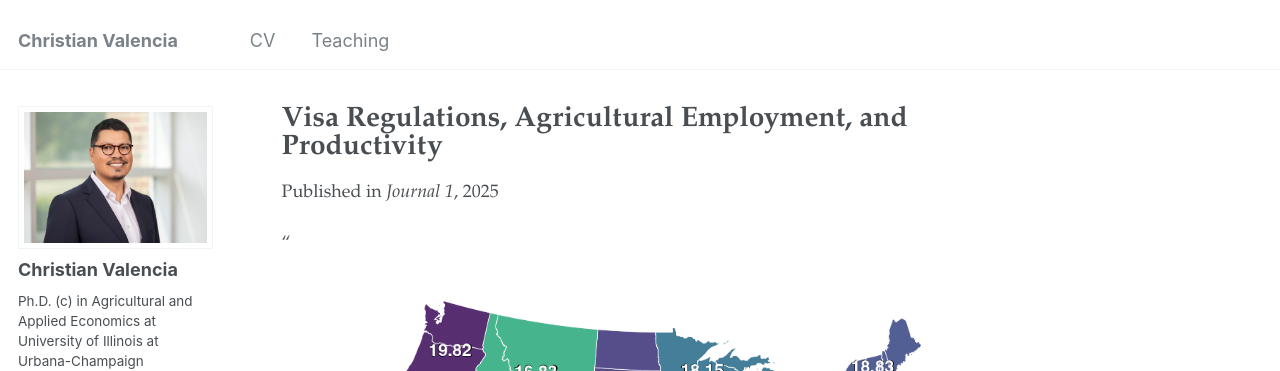
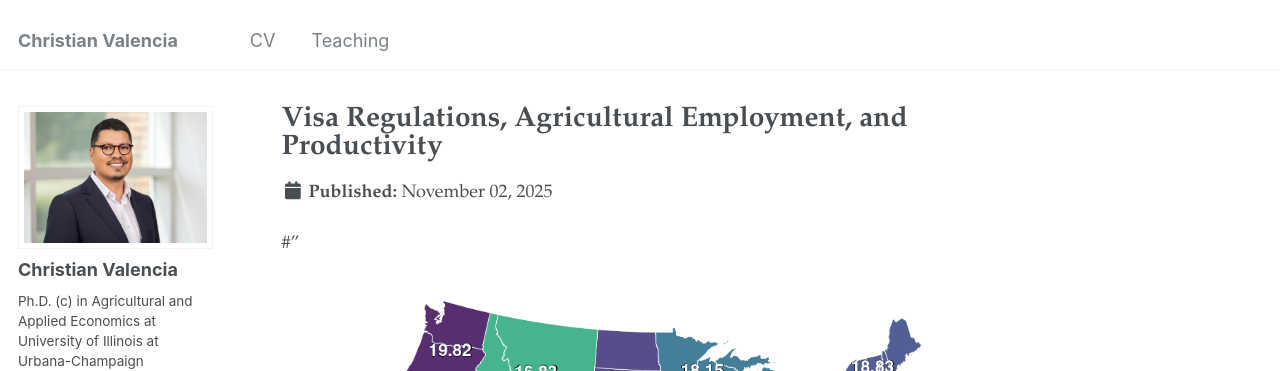
Before and after one commit to valenciac/valenciac.github.io, a Jekyll site: the page built from _publications/2015-10-01-paper-title-number-3.md, in a window 1280 px wide and 900 px high. Shown: the top 371 px of the window. Built offline with Jekyll 4.4.1, drawn with Linux system fonts in a browser that asks for light colours; some web fonts are replaced.

Commit message:
Update 2015-10-01-paper-title-number-3.md

```diff
--- a/_publications/2015-10-01-paper-title-number-3.md
+++ b/_publications/2015-10-01-paper-title-number-3.md
@@ -5,10 +5,10 @@ category: books
 permalink: /publication/2015-10-01-paper-title-number-3
 excerpt: '[Image 1](/images/AEWR2025.png)'
 date: 2025-11-02
-venue: 'Journal 1'
+#venue: 'Journal 1'
 slidesurl: 'http://academicpages.github.io/files/slides3.pdf'
 paperurl: 'http://academicpages.github.io/files/paper3.pdf'
 #citation: 'Your Name, You. (2015). &quot;Paper Title Number 3.&quot; <i>Journal 1</i>. 1(3).'
 ---
-"<br/><img src='/images/AEWR2025.png'>"
+#"<br/><img src='/images/AEWR2025.png'>"
 The H-2A visa program was established to address labor shortages in U.S. agriculture by allowing farms to hire foreign temporary workers. Participating employers are required to pay both foreign and domestic workers performing comparable tasks a minimum hourly wage known as the Adverse Effect Wage Rate. This paper examines how increases in visa wages affect farms’ allocation of agricultural inputs. Using data from the USDA Census of Agriculture from 2002 to 2022, I implement a border-county pair design that compares counties across state lines. I find that a 1% increase in the visa wage leads to a 3.9% increase in the intensive margin of intermediate input use and a 1.1% increase on the extensive use. Higher visa wages also increase the value of machinery by 1.2%, consistent with labor-costinduced mechanization. The resulting input substitution contributes to higher agricultural productivity.
```
